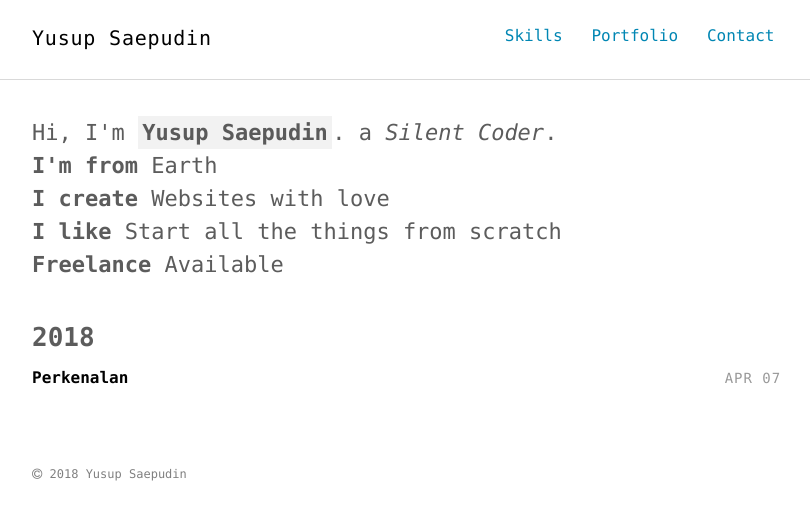
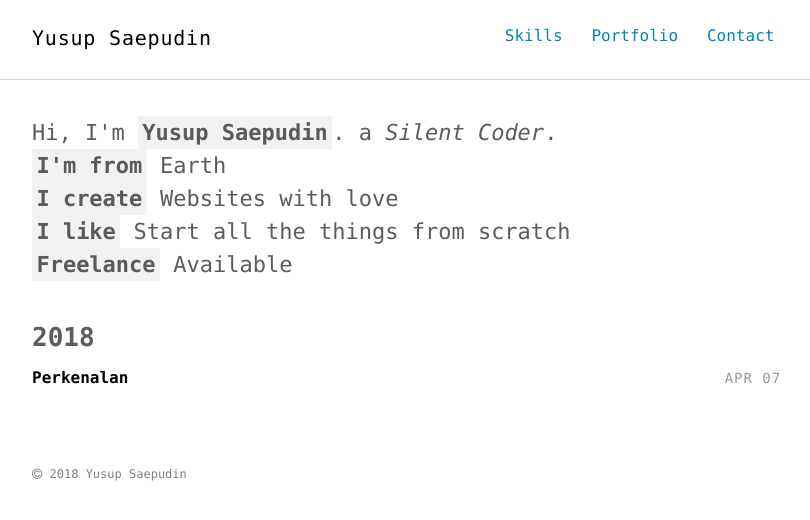
Before and after one commit to yusupsaepudin/yusupsaepudin.github.io, a Jekyll site: the page built from index.html, in a window 1280 px wide. Shown: the top 520 px of the page, without its empty margins (232-1042 px from the left). Built offline with Jekyll 4.4.1, drawn with Linux system fonts in a browser that asks for light colours.

Commit message:
Update intro.html

```diff
--- a/_includes/intro.html
+++ b/_includes/intro.html
@@ -1,10 +1,10 @@
 <section class="intro">
   <div class="container">
     <p class="lead">Hi, I'm <strong class="author-name" itemprop="name">{{ site.author.name }}</strong>. a <em itemprop="jobTitle">{{ site.author.job }}</em>.<br>
-      <strong>I'm from</strong> Earth <br>
-      <strong>I create</strong> Websites with love <br>
-      <strong>I like</strong> Start all the things from scratch <br>
-      <strong>Freelance</strong> Available <br>
+      <strong class="author-name">I'm from</strong> Earth <br>
+      <strong class="author-name">I create</strong> Websites with love <br>
+      <strong class="author-name">I like</strong> Start all the things from scratch <br>
+      <strong class="author-name">Freelance</strong> Available <br>
 
     </p>
   </div>
```
